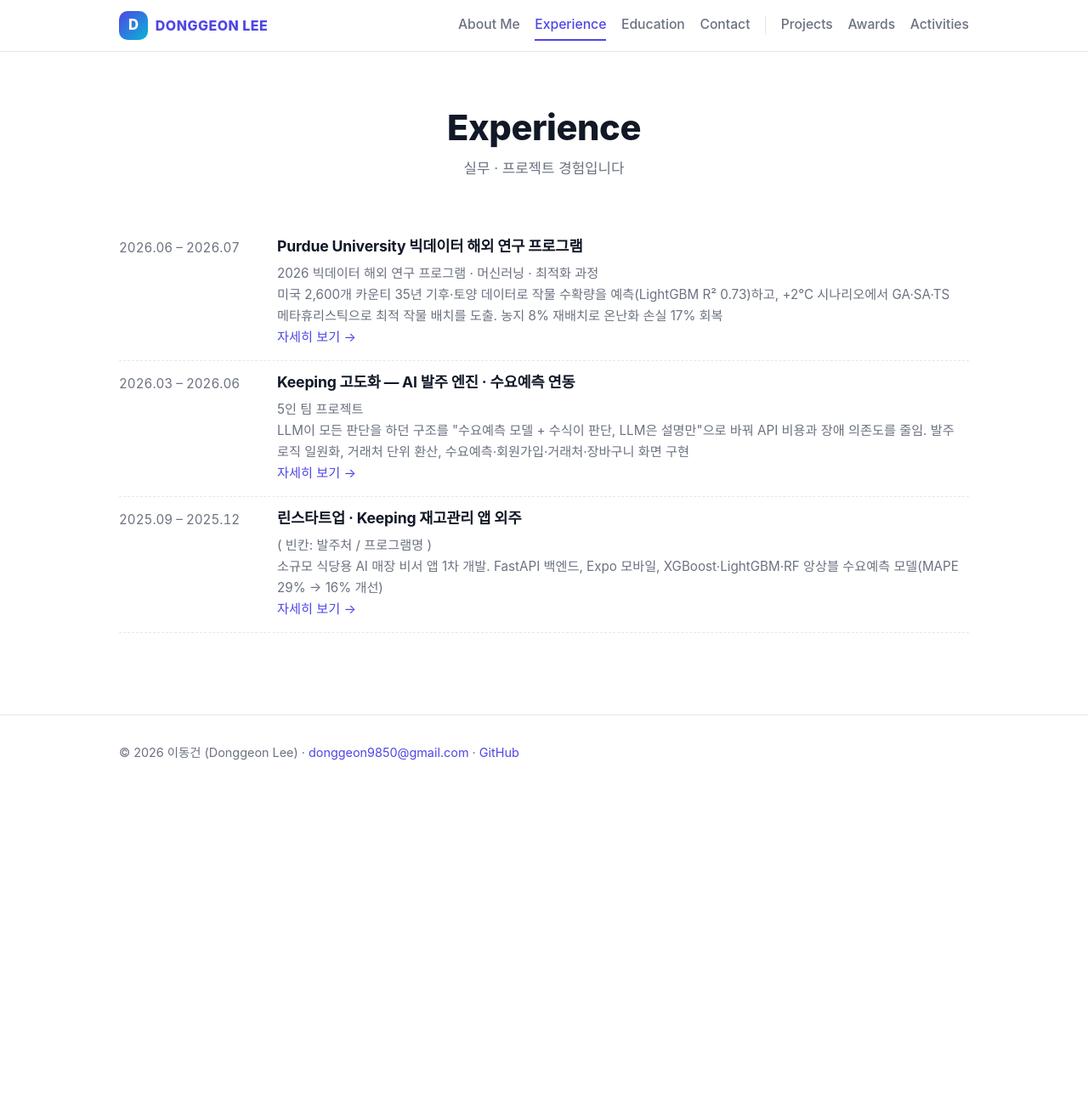
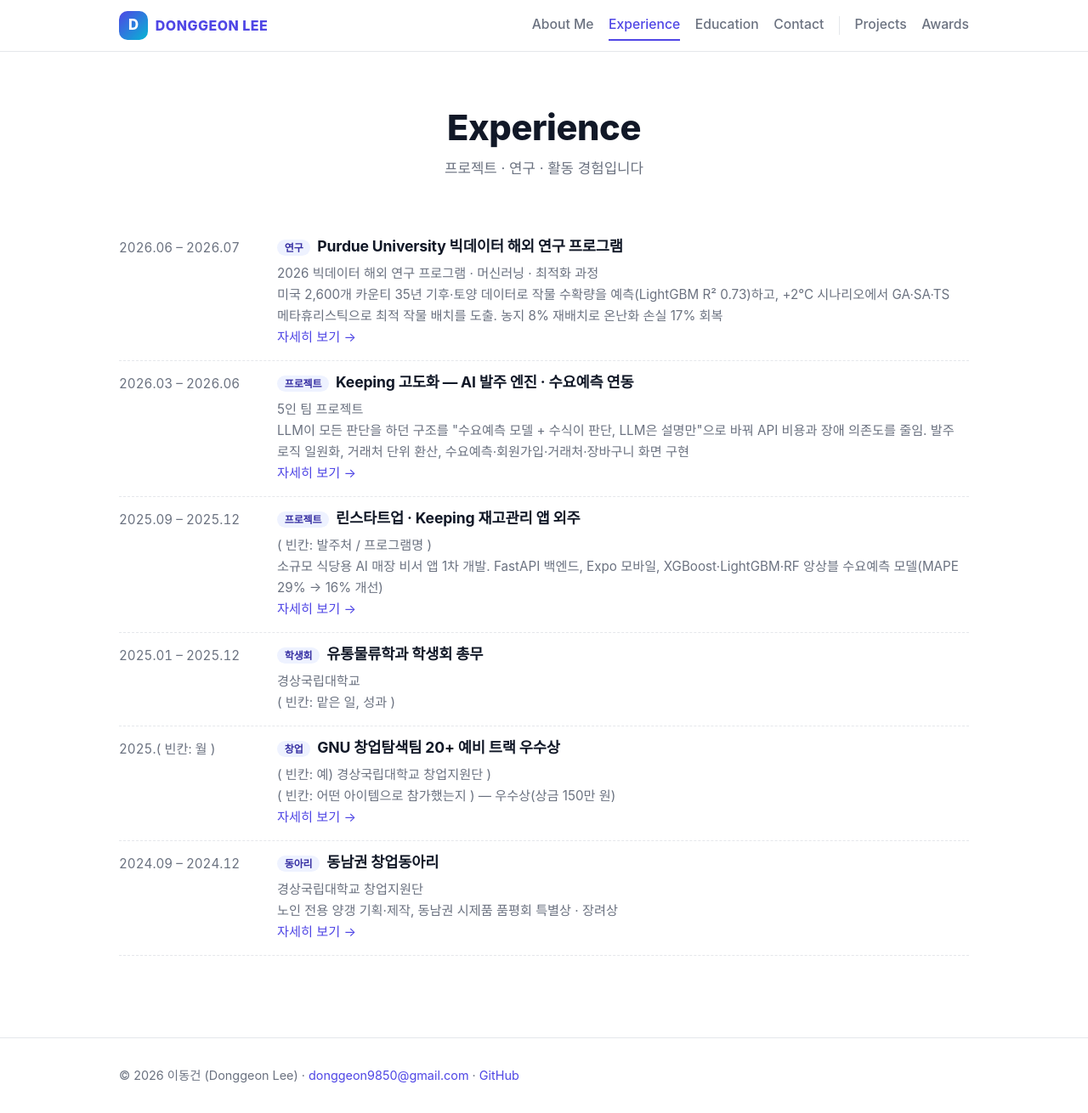
Before and after one commit to leeedd00/leeedd00.github.io, a Jekyll site: the page built from experience.md, in a window 1280 px wide and 1310 px high. Shown: the whole window at 85% size. Built offline with Jekyll 4.4.1, drawn with Linux system fonts in a browser that asks for light colours; some web fonts are replaced.

Commit message:
Activities를 Experience로 통합

```diff
--- a/_data/activities.yml
+++ /dev/null
@@ -1,11 +0,0 @@
-- period: 2025.01 – 2025.12
-  title: 유통물류학과 학생회 총무
-  org: 경상국립대학교
-  detail: "( 빈칸: 맡은 일, 성과 )"
-- period: 2024.09 – 2024.12
-  title: 동남권 창업동아리
-  org: 경상국립대학교 창업지원단
-  detail: 노인 전용 양갱 제작, 동남권 시제품 품평회 특별상 · 장려상
-- period: "( 빈칸 )"
-  title: "( 빈칸 )"
-  detail: "( 빈칸 )"
--- a/_data/experience.yml
+++ b/_data/experience.yml
@@ -1,16 +1,36 @@
-# 실무 · 프로젝트 경험 (최신순)
+# 경험 타임라인 (최신순). type: 연구 / 프로젝트 / 학생회 / 동아리 / 인턴 등 자유롭게
 - period: 2026.06 – 2026.07
+  type: 연구
   title: Purdue University 빅데이터 해외 연구 프로그램
   org: 2026 빅데이터 해외 연구 프로그램 · 머신러닝 · 최적화 과정
   detail: 미국 2,600개 카운티 35년 기후·토양 데이터로 작물 수확량을 예측(LightGBM R² 0.73)하고, +2℃ 시나리오에서 GA·SA·TS 메타휴리스틱으로 최적 작물 배치를 도출. 농지 8% 재배치로 온난화 손실 17% 회복
   link: /projects/purdue/
 - period: 2026.03 – 2026.06
+  type: 프로젝트
   title: Keeping 고도화 — AI 발주 엔진 · 수요예측 연동
   org: 5인 팀 프로젝트
   detail: LLM이 모든 판단을 하던 구조를 "수요예측 모델 + 수식이 판단, LLM은 설명만"으로 바꿔 API 비용과 장애 의존도를 줄임. 발주 로직 일원화, 거래처 단위 환산, 수요예측·회원가입·거래처·장바구니 화면 구현
   link: /projects/keeping/
 - period: 2025.09 – 2025.12
+  type: 프로젝트
   title: 린스타트업 · Keeping 재고관리 앱 외주
   org: "( 빈칸: 발주처 / 프로그램명 )"
   detail: 소규모 식당용 AI 매장 비서 앱 1차 개발. FastAPI 백엔드, Expo 모바일, XGBoost·LightGBM·RF 앙상블 수요예측 모델(MAPE 29% → 16% 개선)
   link: /projects/keeping/
+- period: 2025.01 – 2025.12
+  type: 학생회
+  title: 유통물류학과 학생회 총무
+  org: 경상국립대학교
+  detail: "( 빈칸: 맡은 일, 성과 )"
+- period: "2025.( 빈칸: 월 )"
+  type: 창업
+  title: GNU 창업탐색팀 20+ 예비 트랙 우수상
+  org: "( 빈칸: 예) 경상국립대학교 창업지원단 )"
+  detail: "( 빈칸: 어떤 아이템으로 참가했는지 ) — 우수상(상금 150만 원)"
+  link: /awards/gnu-startup-team/
+- period: 2024.09 – 2024.12
+  type: 동아리
+  title: 동남권 창업동아리
+  org: 경상국립대학교 창업지원단
+  detail: 노인 전용 양갱 기획·제작, 동남권 시제품 품평회 특별상 · 장려상
+  link: /awards/changup-2024/
--- a/_layouts/default.html
+++ b/_layouts/default.html
@@ -28,7 +28,6 @@
         <div class="menu-group">
           <a href="{{ '/projects/' | relative_url }}" {% if here contains '/projects/' %}class="on"{% endif %}>Projects</a>
           <a href="{{ '/awards/' | relative_url }}" {% if here contains '/awards/' %}class="on"{% endif %}>Awards</a>
-          <a href="{{ '/activities/' | relative_url }}" {% if here contains '/activities/' %}class="on"{% endif %}>Activities</a>
         </div>
       </nav>
     </div>
--- a/assets/css/style.css
+++ b/assets/css/style.css
@@ -165,3 +165,6 @@ p { margin: 0 0 .75rem; }
 /* 수상 카드: 상패가 다 보이도록 세로 여유 + 중앙 정렬 */
 .award-card .card-img { aspect-ratio: 4 / 3; }
 .award-card .card-img img { object-position: center; }
+
+/* 경험 타임라인 유형 태그 */
+.type-tag { display: inline-block; vertical-align: middle; margin-right: .5rem; padding: .12rem .55rem; border-radius: 999px; background: var(--tag-bg); color: var(--tag-fg); font-size: .75rem; font-weight: 700; }
--- a/experience.md
+++ b/experience.md
@@ -1,6 +1,6 @@
 ---
 title: Experience
-subtitle: 실무 · 프로젝트 경험입니다
+subtitle: 프로젝트 · 연구 · 활동 경험입니다
 ---
 
 <ol class="timeline">
@@ -8,7 +8,7 @@ subtitle: 실무 · 프로젝트 경험입니다
   <li>
     <span class="when">{{ e.period }}</span>
     <div>
-      <h3>{{ e.title }}</h3>
+      <h3>{% if e.type %}<span class="type-tag">{{ e.type }}</span>{% endif %}{{ e.title }}</h3>
       {% if e.org %}<p class="org">{{ e.org }}</p>{% endif %}
       {% if e.detail %}<p>{{ e.detail }}</p>{% endif %}
       {% if e.link %}<p><a href="{{ e.link | relative_url }}">자세히 보기 →</a></p>{% endif %}
```
Also changed, not shown: activities.md (deleted, +0 -15 lines), README.md.
